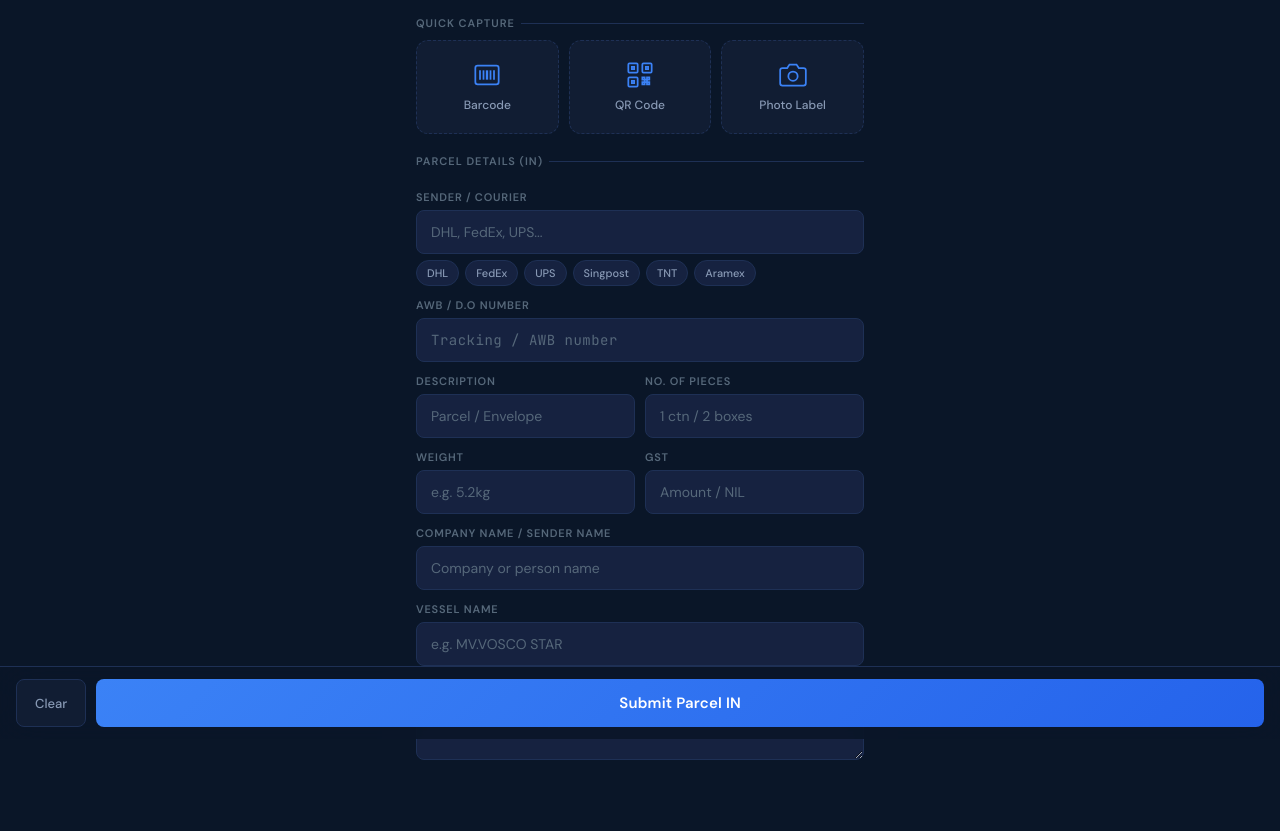
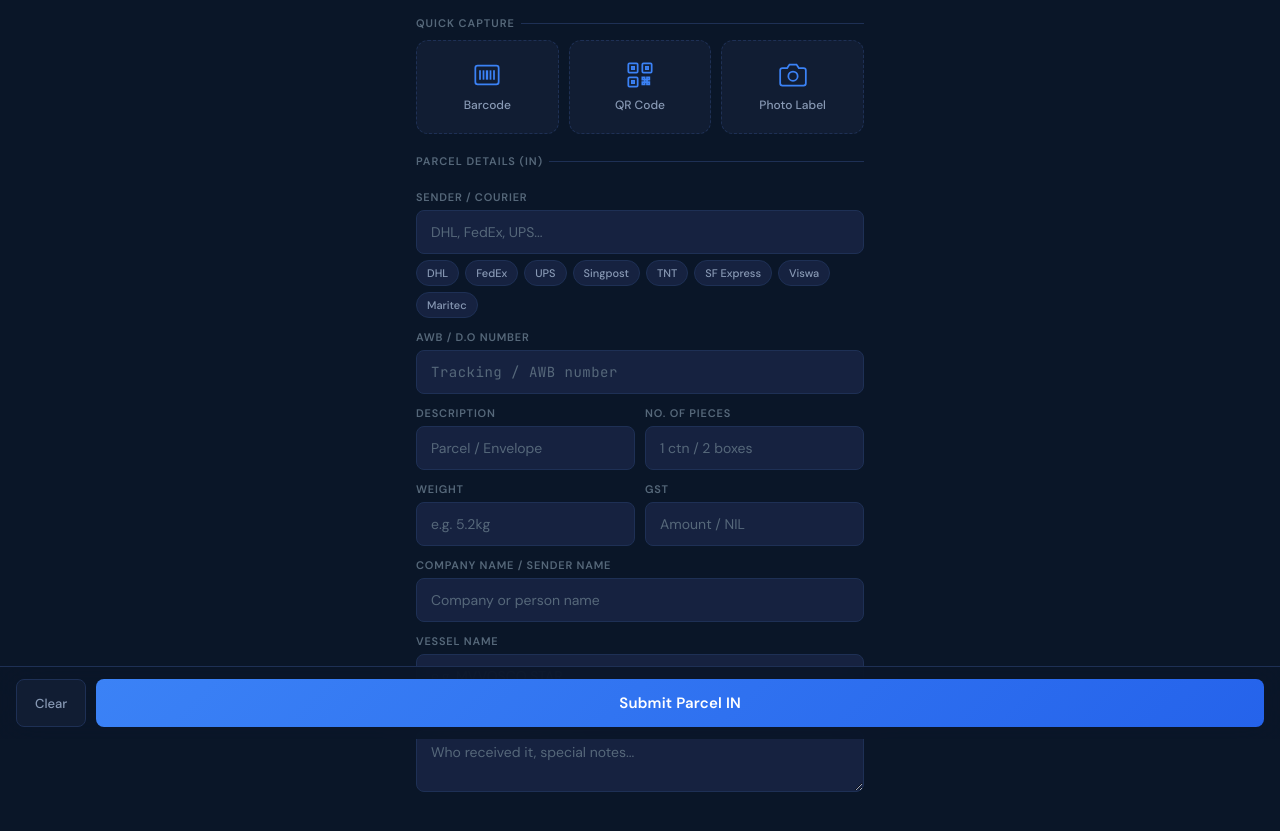
Before and after one commit to Ethan070707/su-parcel-scanner, a plain HTML site: page index.html in a window 1280 px wide. Shown: the part 61-892 px from the top of the page. Drawn offline with Linux system fonts and the light colour scheme.

Commit message:
Replace Aramex button with SF Express, Viswa, and Maritec

```diff
--- a/index.html
+++ b/index.html
@@ -781,7 +781,9 @@ html, body {
         <button class="sender-chip" onclick="selectSender(this, 'UPS')">UPS</button>
         <button class="sender-chip" onclick="selectSender(this, 'Singpost')">Singpost</button>
         <button class="sender-chip" onclick="selectSender(this, 'TNT')">TNT</button>
-        <button class="sender-chip" onclick="selectSender(this, 'Aramex')">Aramex</button>
+        <button class="sender-chip" onclick="selectSender(this, 'SF Express')">SF Express</button>
+        <button class="sender-chip" onclick="selectSender(this, 'Viswa')">Viswa</button>
+        <button class="sender-chip" onclick="selectSender(this, 'Maritec')">Maritec</button>
       </div>
     </div>
 
```
